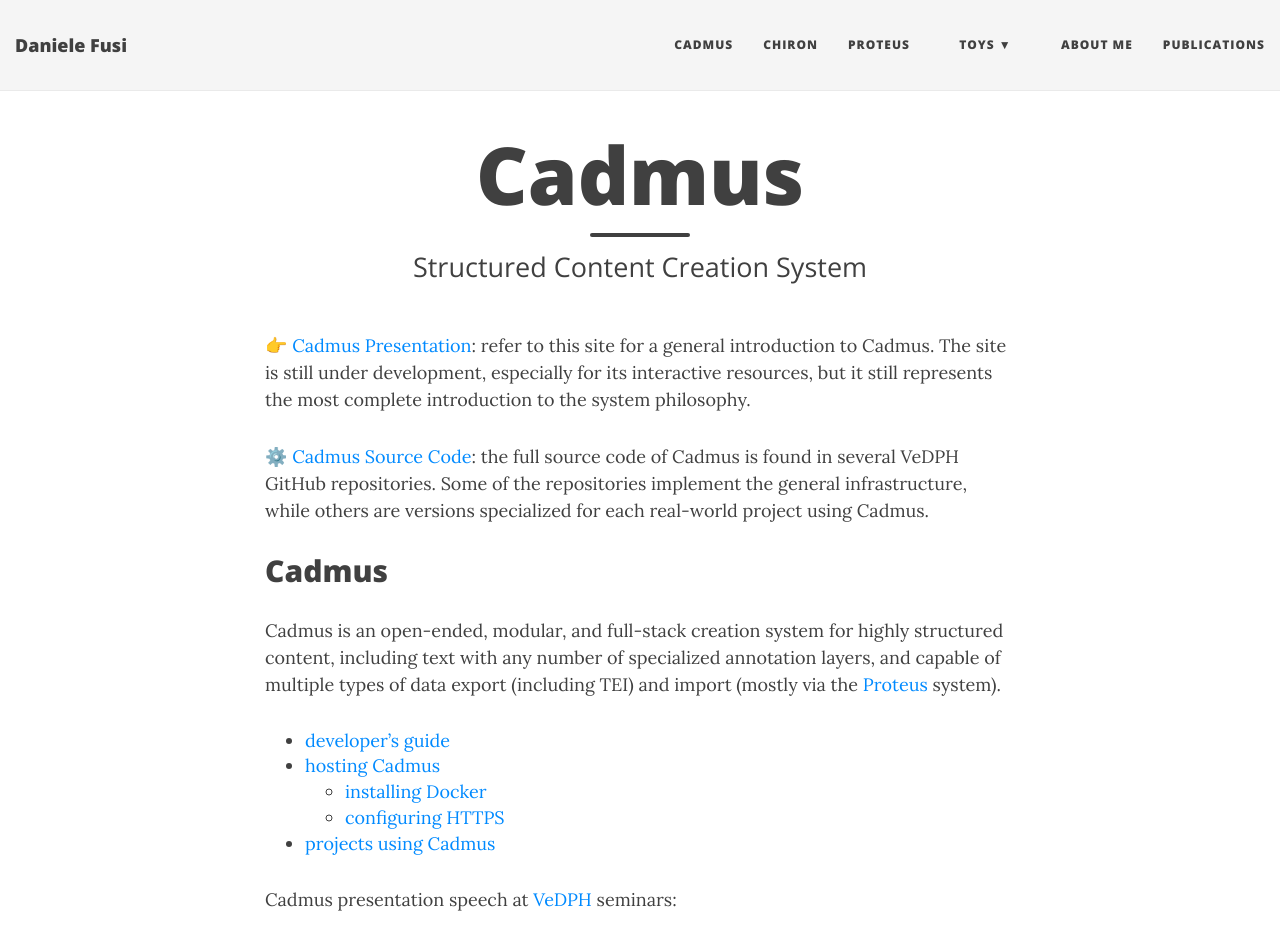
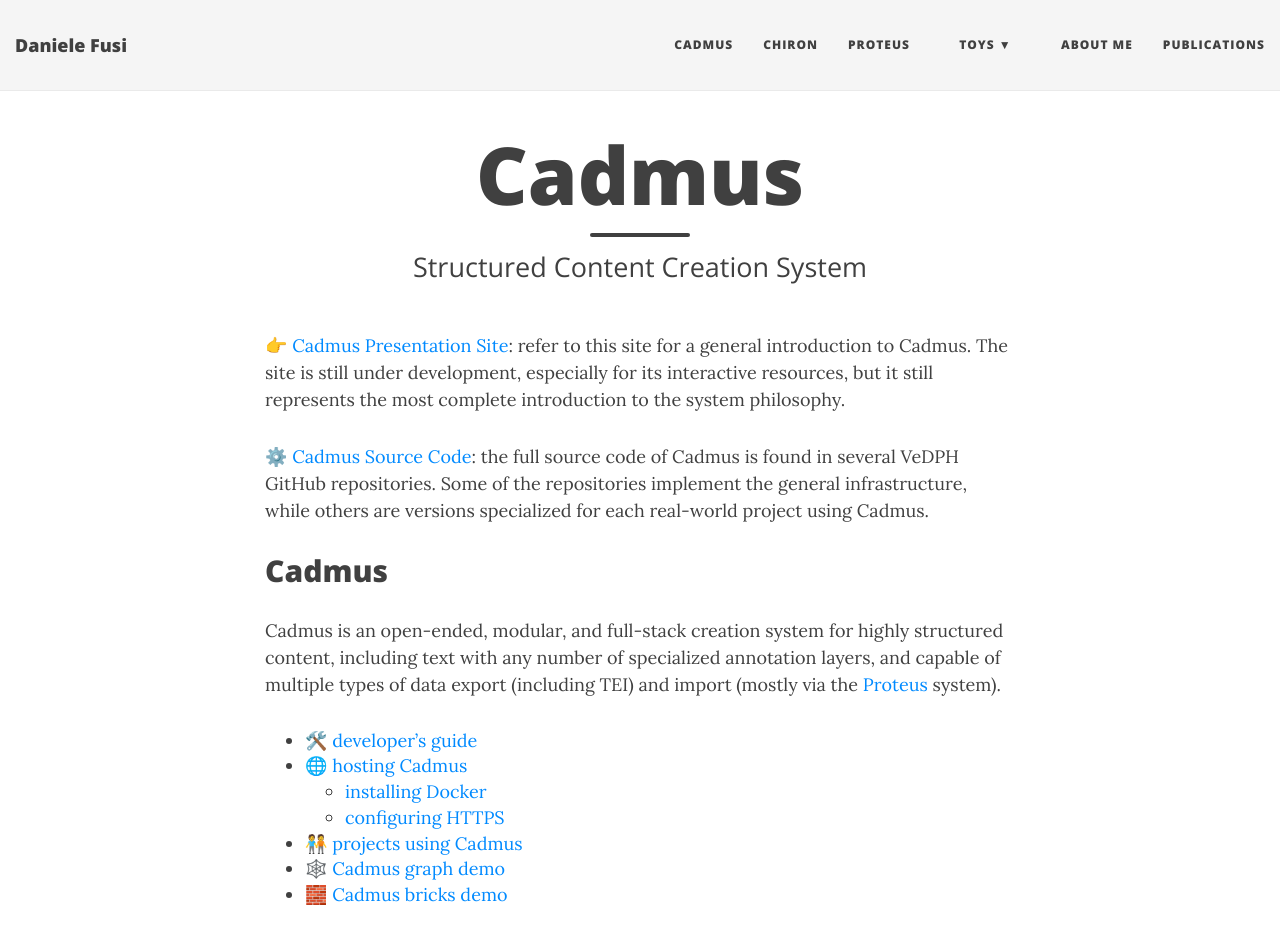
Before and after one commit to Myrmex/overview, a Jekyll site: the page built from cadmus.md, in a window 1280 px wide and 1400 px high. Shown: the top 941 px of the window. Built offline with Jekyll 4.4.1, drawn with Linux system fonts in a browser that asks for light colours; nearby versions of some CDN libraries; grey boxes are pictures that could not be loaded.

Commit message:
Update cadmus.md

```diff
--- a/cadmus.md
+++ b/cadmus.md
@@ -4,7 +4,7 @@
 subtitle: Structured Content Creation System
 ---
 
-👉 [Cadmus Presentation](https://cadmus.fusi-soft.com): refer to this site for a general introduction to Cadmus. The site is still under development, especially for its interactive resources, but it still represents the most complete introduction to the system philosophy.
+👉 [Cadmus Presentation Site](https://cadmus.fusi-soft.com): refer to this site for a general introduction to Cadmus. The site is still under development, especially for its interactive resources, but it still represents the most complete introduction to the system philosophy.
 
 ⚙️ [Cadmus Source Code](https://github.com/vedph/): the full source code of Cadmus is found in several VeDPH GitHub repositories. Some of the repositories implement the general infrastructure, while others are versions specialized for each real-world project using Cadmus.
 
@@ -12,11 +12,13 @@
 
 Cadmus is an open-ended, modular, and full-stack creation system for highly structured content, including text with any number of specialized annotation layers, and capable of multiple types of data export (including TEI) and import (mostly via the [Proteus](proteus.md) system).
 
-- [developer's guide](cadmus/dev/toc.md)
-- [hosting Cadmus](cadmus/hosting.md)
+- 🛠️ [developer's guide](cadmus/dev/toc.md)
+- 🌐 [hosting Cadmus](cadmus/hosting.md)
   - [installing Docker](cadmus/docker-setup.md)
   - [configuring HTTPS](cadmus/https.md)
-- [projects using Cadmus](cadmus/projects.md)
+- 🧑‍🤝‍🧑 [projects using Cadmus](cadmus/projects.md)
+- 🕸️ [Cadmus graph demo](https://cadmus-graph-demo.fusi-soft.com)
+- 🧱 [Cadmus bricks demo](https://cadmus-bricks.fusi-soft.com)
 
 Cadmus presentation speech at [VeDPH](https://www.unive.it/pag/39287) seminars:
 
```
